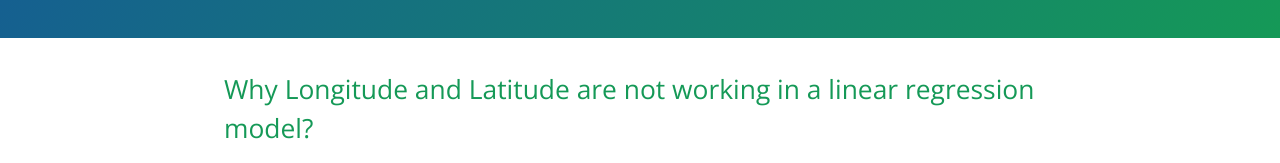
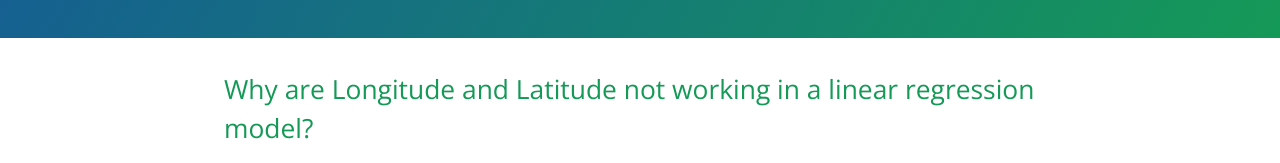
Before and after one commit to LiutongZhou/STATGU4205, a plain HTML site: page index.html in a window 1280 px wide. Shown: the part 345-508 px from the top of the page. Drawn offline with nearby package versions, Linux system fonts and the light colour scheme.

Commit message:
typo correction

```diff
--- a/index.html
+++ b/index.html
@@ -21,7 +21,7 @@
     <section class="main-content">
 
  <h2>
-<a id="why-longitude-and-latitude-are-not-working-in-a-linear-regression-model" class="anchor" href="#why-longitude-and-latitude-are-not-working-in-a-linear-regression-model" aria-hidden="true"><span aria-hidden="true" class="octicon octicon-link"></span></a>Why Longitude and Latitude are not working in a linear regression model?</h2>
+<a id="why-longitude-and-latitude-are-not-working-in-a-linear-regression-model" class="anchor" href="#why-longitude-and-latitude-are-not-working-in-a-linear-regression-model" aria-hidden="true"><span aria-hidden="true" class="octicon octicon-link"></span></a>Why are Longitude and Latitude not working in a linear regression model?</h2>
 
 <p><img src="Price_Geo_dist.png" alt="Price_Geo_dist"></p>
 
```
